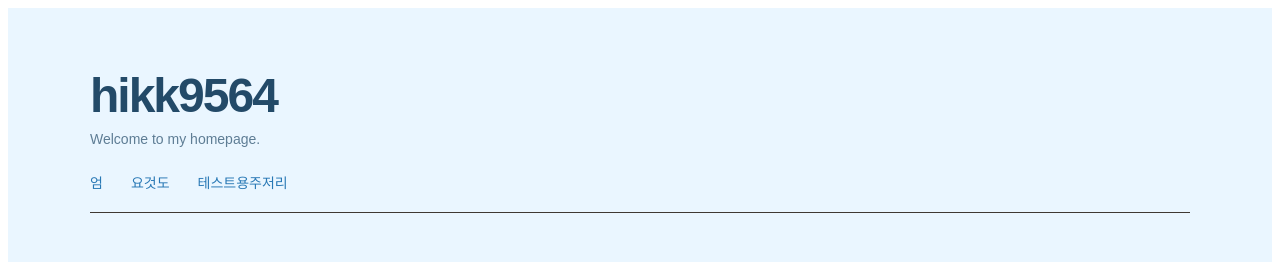
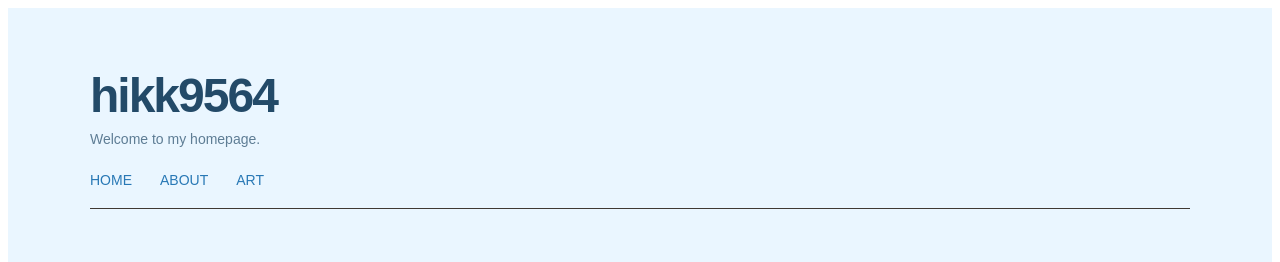
Before and after one commit to hikk9564/4659kkih, a Next.js app: page / in a window 1280 px wide. Shown: the top 262 px of the page. Built offline with nearby package versions, Linux system fonts and the light colour scheme.

Commit message:
Update navigation links to English labels

```diff
--- a/app/page.tsx
+++ b/app/page.tsx
@@ -45,15 +45,15 @@ export default function Home() {
   }}
 >
   <a href="/" style={{ color: "#2878B5", textDecoration: "none" }}>
-    엄
+    HOME
   </a>
 
   <a href="#about" style={{ color: "#2878B5", textDecoration: "none" }}>
-    요것도
+    ABOUT
   </a>
 
   <a href="#art" style={{ color: "#2878B5", textDecoration: "none" }}>
-    테스트용주저리
+    ART
   </a>
 </nav>
       </header>
```
